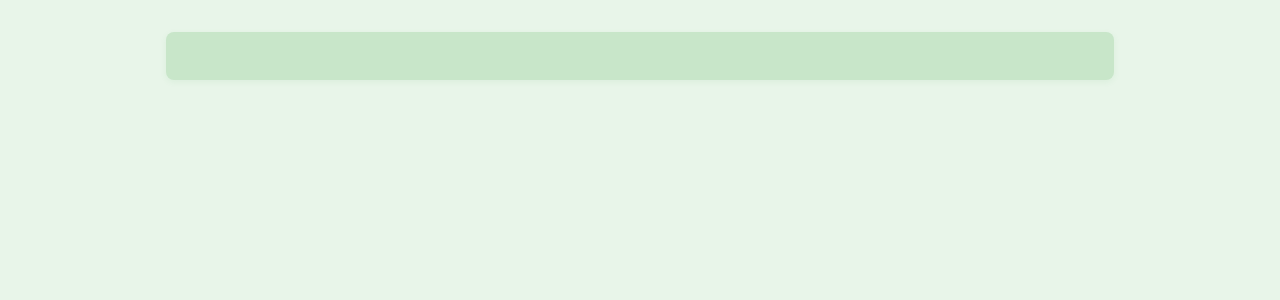
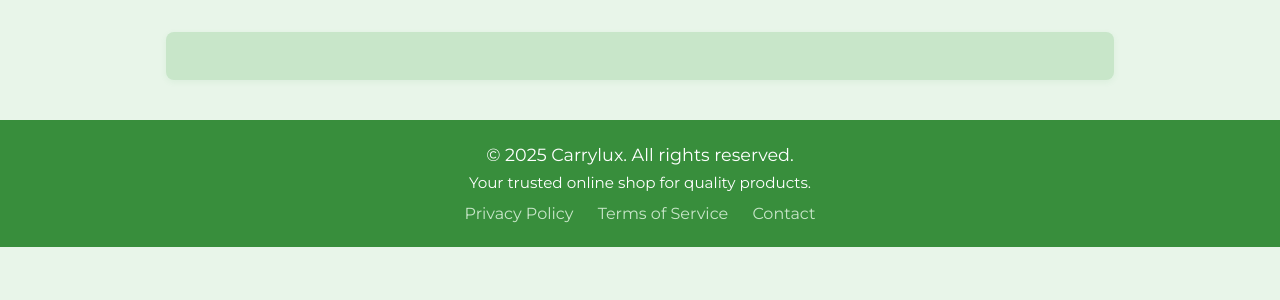
Before and after one commit to WangilaPrish/carrylux, a Django app: template shop/templates/base.html in a window 1280 px wide. Shown: the part 55-355 px from the top of the page. Run offline with Django 5.2, Linux system fonts and the light colour scheme; the template is opened without the code that fills it, so the values that code supplies are empty; parts of the project's set-up code (start-up, migrations or seed data) failed here and were passed over.

Commit message:
Add footer with copyright and additional links for improved user information

```diff
--- a/shop/templates/base.html
+++ b/shop/templates/base.html
@@ -61,6 +61,18 @@
     <div class="container">
         {% block content %}{% endblock %}
     </div>
+    <footer style="background:#388e3c;color:#fff;padding:24px 0;text-align:center;margin-top:40px;">
+        <div style="max-width:900px;margin:auto;">
+            <p style="margin:0;font-size:1.1em;font-weight:500;">&copy; {{ now|default:2025 }} Carrylux. All rights
+                reserved.</p>
+            <p style="margin:8px 0 0 0;font-size:0.95em;">Your trusted online shop for quality products.</p>
+            <div style="margin-top:12px;">
+                <a href="#" style="color:#c8e6c9;margin:0 10px;text-decoration:none;">Privacy Policy</a>
+                <a href="#" style="color:#c8e6c9;margin:0 10px;text-decoration:none;">Terms of Service</a>
+                <a href="#" style="color:#c8e6c9;margin:0 10px;text-decoration:none;">Contact</a>
+            </div>
+        </div>
+    </footer>
 </body>
 
 </html>
```
